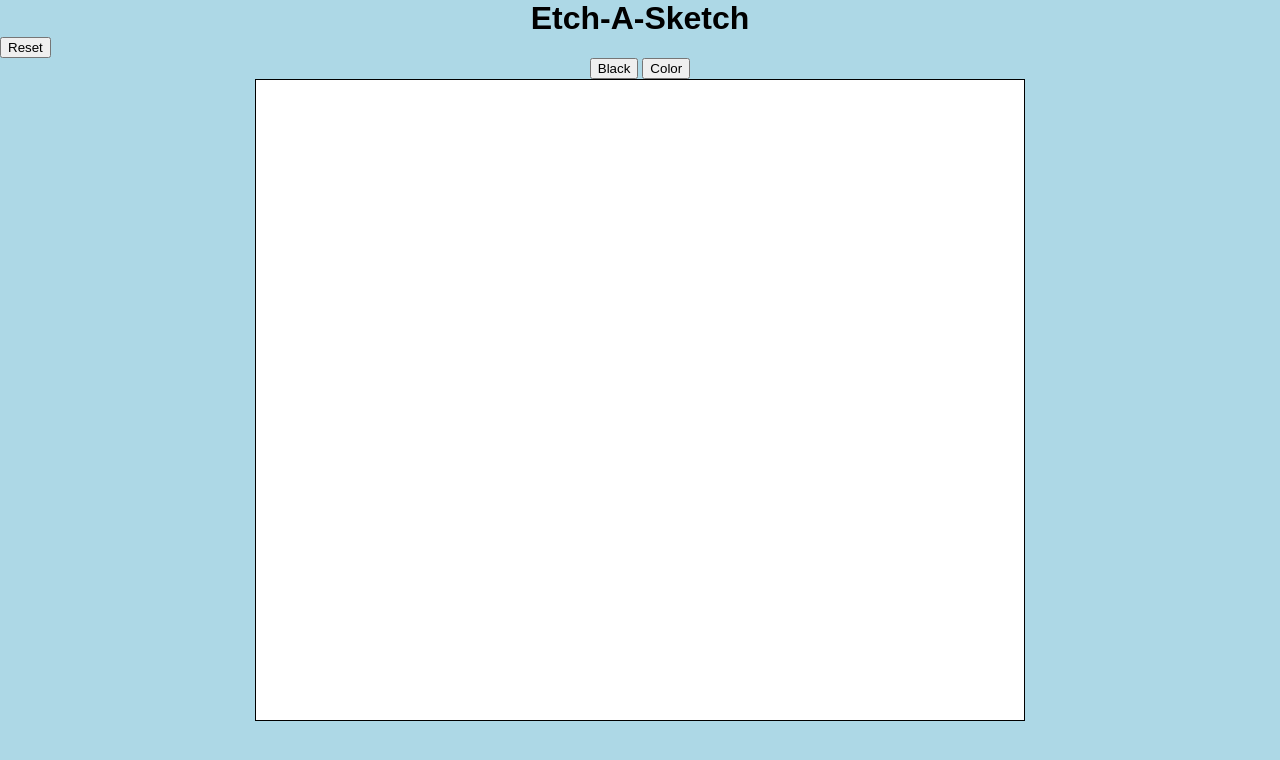
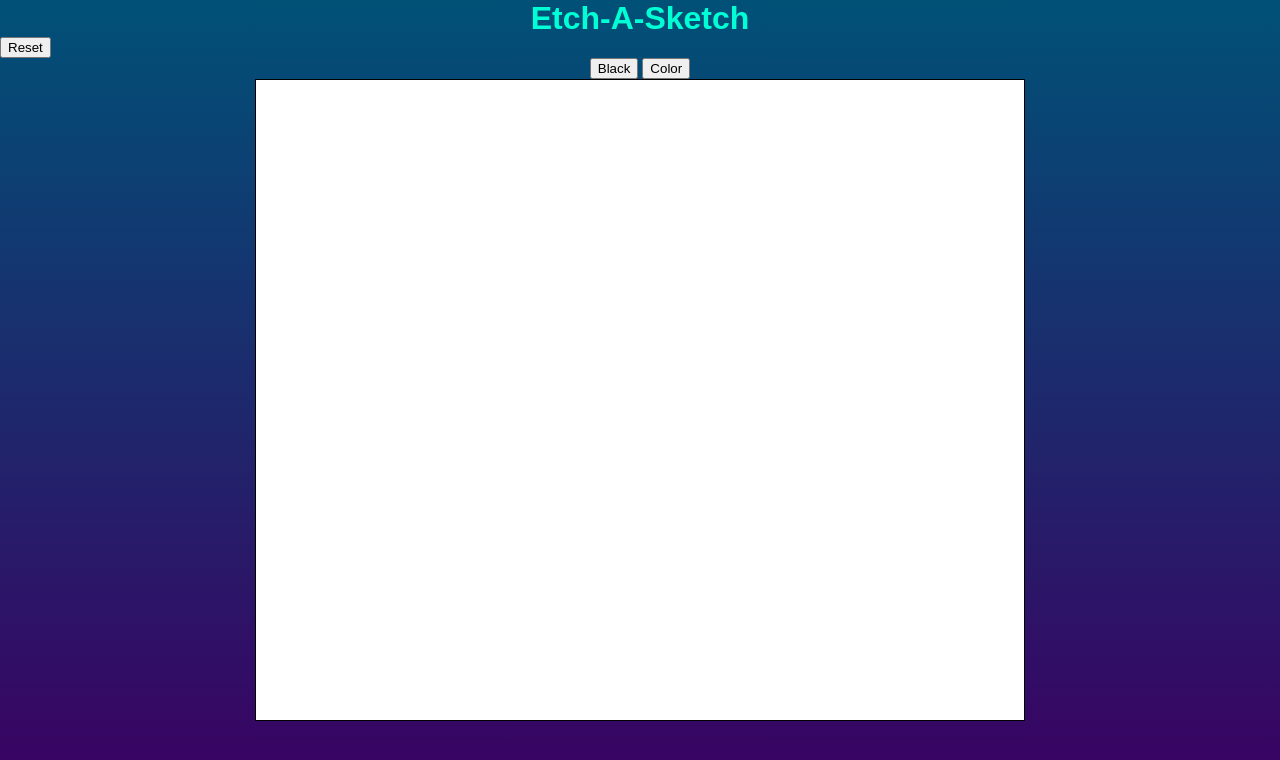
Before and after one commit to MMNXII/etch-a-sketch, a website built with webpack: page index.html in a window 1280 px wide. Built offline with Linux system fonts and the light colour scheme.

Commit message:
revisions added

```diff
--- a/src/index.css
+++ b/src/index.css
@@ -7,13 +7,14 @@
 }
 
 body {
-    background-color: lightblue;
+    background-image: linear-gradient(rgb(0, 81, 119), rgb(59, 0, 98));
 }
 
 #title {
     margin: auto;
     text-align: center;
     font-family: sans-serif;
+    color: rgb(0, 255, 213);
 }
 
 #colorButtons {
```
Also changed, not shown: dist/main.js.
